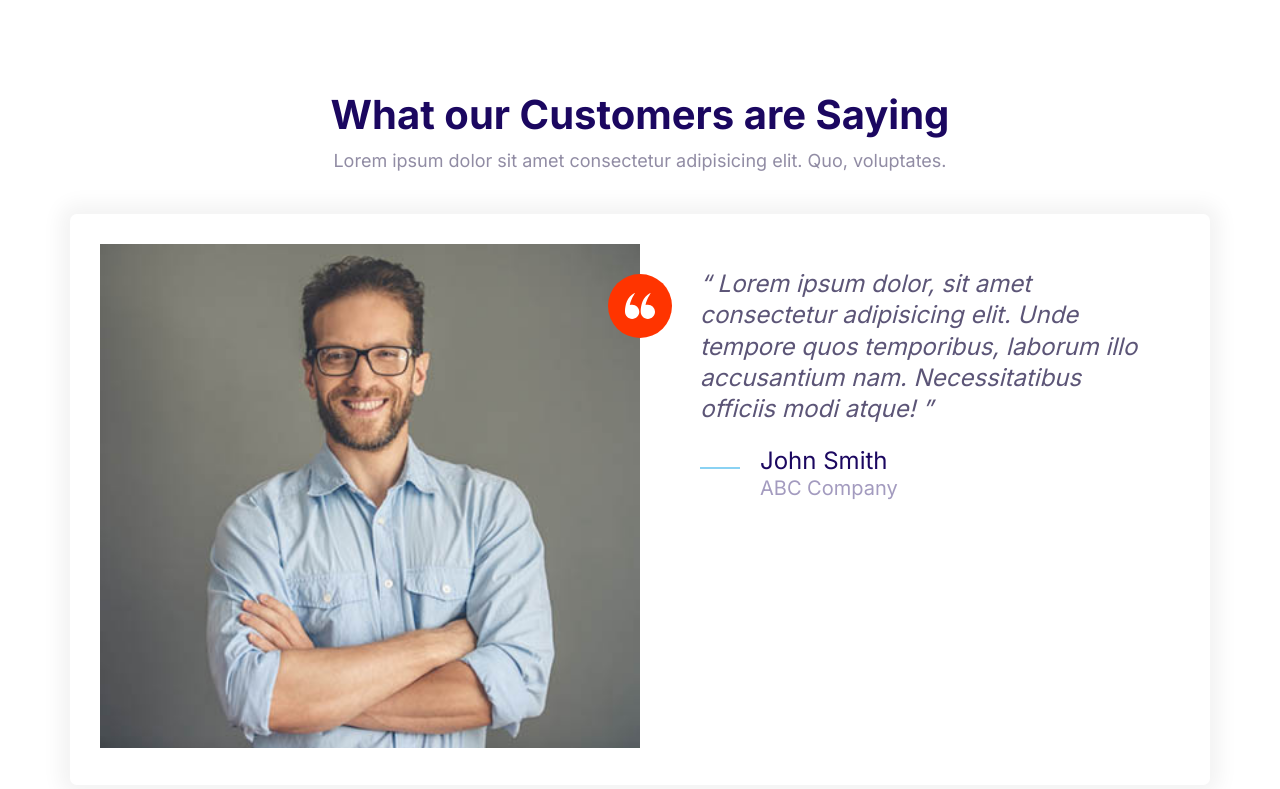
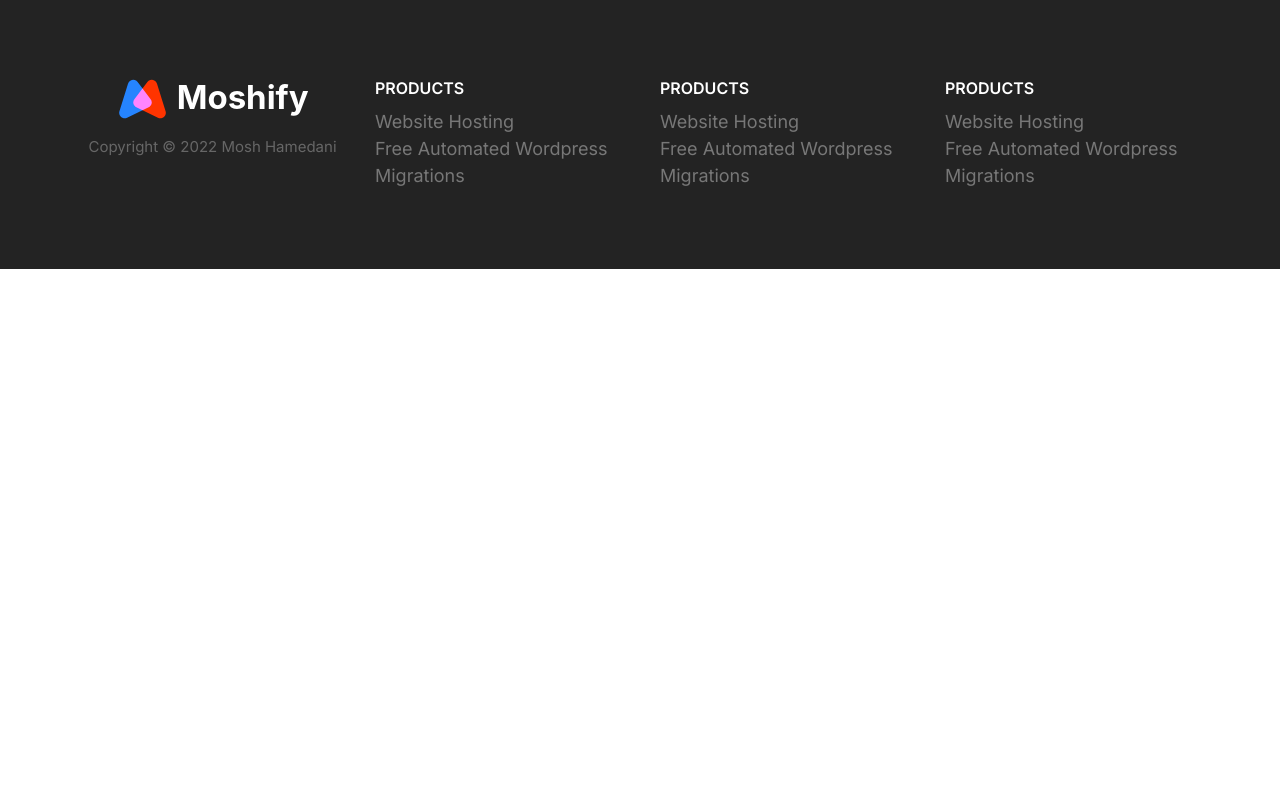
Before and after one commit to Reiro31/Moshify, a plain HTML site: page index.html in a window 1280 px wide. Drawn offline with Linux system fonts and the light colour scheme.

Commit message:
Finished the footer element.

```diff
--- a/css/styles.css
+++ b/css/styles.css
@@ -174,7 +174,7 @@ a{
     background: var(--color-accent);
 }
 .icon-container__chevron{
-    background: var(--color-body-darker);
+    background: #333;
     width: 50px;
     height: 50px;
 }
@@ -705,3 +705,65 @@ line-height: 1.3;
   }
 
 }
+
+/*Footer*/
+
+.footer{
+    background: #232323;
+}
+.footer a{
+    color: #777;
+    transition: color 0.3s;
+}
+.footer a:hover{
+    color: white;
+}
+.footer__section{
+    padding: 2rem;
+    border: 2px solid #393939;
+}
+.footer__section .list{
+    margin: 0;
+}
+.footer__heading{
+    text-transform: uppercase;
+    font-weight: 600;
+}
+.footer__brand{
+    margin-top: 5rem;
+    text-align: center;
+}
+.footer__brand img{
+    width: 100%;
+    max-width: 230px;
+}
+.footer__copyright{
+    font-size: 2.1rem;
+    color: white;
+    opacity: 0.3;
+}
+@media screen and (min-width:768px){
+    .footer__sections{
+        grid-template-columns: repeat(auto-fit,minmax(10rem, 1fr));
+    }
+    .footer__section{
+        border: none;
+    }
+    .footer .icon-container__chevron{
+        display: none;
+    }
+    .footer .collapsible__content{
+        opacity: 1;
+        max-height: 100%;
+    }
+    .footer__brand{
+        order: -1;
+        margin-top: 1rem;
+    }
+    .footer__copyright{
+        font-size: 1.5rem;
+    }
+    .footer__heading{
+        font-size: 1.6rem;
+    }
+}
--- a/index.html
+++ b/index.html
@@ -15,52 +15,65 @@
     <link rel="stylesheet" href="css/styles.css" />
   </head>
   <body>
-    <section class="block">
-      <header class="block__header">
-        <h2>What our Customers are Saying</h2>
-        <p>
-          Lorem ipsum dolor sit amet consectetur adipisicing elit. Quo,
-          voluptates.
-        </p>
-      </header>
-      <div class="container">
-        <div class="card testimonial">
-          <div class="grid grid--1x2">
-            <div class="testimonial__image">
-              <img
-                src="/images/testimonial.jpg"
-                alt="A happy, smiling customer"
-              />
-              <span class="icon-container icon-container--accent">
-                <svg class="icon icon--white icon--small">
-                  <use xlink:href="images/sprite.svg#quotes"></use>
+    <footer class="block block--dark footer">
+      <div class="container grid footer__sections">
+        <section class="collapsible collapsible--expanded footer__section">
+          <header class="collapsible__header">
+            <h2 class="collapsible__heading footer__heading">Products</h2>
+            <span class="icon-container icon-container__chevron">
+              <svg class="icon icon--white collapsible__chevron">
+                <use xlink:href="images/sprite.svg#chevron"></use>
               </svg>
             </span>
+          </header>
+          <div class="collapsible__content">
+            <ul class="list">
+              <li><a href="#">Website Hosting</a></li>
+              <li><a href="#">Free Automated Wordpress</a></li>
+              <li><a href="#">Migrations</a></li>
+            </ul>
           </div>
-            <blockquote class="quote">
-              <p class="quote__text">
-                Lorem ipsum dolor, sit amet consectetur adipisicing elit. Unde
-                tempore quos temporibus, laborum illo accusantium nam.
-                Necessitatibus officiis modi atque!
-              </p>
-              <footer>
-                <div class="media">
-                  <div class="media__image">
-                    <svg class="icon icon--primary quote__line">
-                      <use xlink:href="images/sprite.svg#line"></use>
+        </section>
+        <section class="collapsible footer__section">
+          <header class="collapsible__header">
+            <h2 class="collapsible__heading footer__heading">Products</h2>
+            <span class="icon-container icon-container__chevron">
+              <svg class="icon icon--white collapsible__chevron">
+                <use xlink:href="images/sprite.svg#chevron"></use>
               </svg>
+            </span>
+          </header>
+          <div class="collapsible__content">
+            <ul class="list">
+              <li><a href="#">Website Hosting</a></li>
+              <li><a href="#">Free Automated Wordpress</a></li>
+              <li><a href="#">Migrations</a></li>
+            </ul>
           </div>
-                  <div class="media__body">
-                    <h3 class="media__title quote__author">John Smith</h3>
-                    <p class="quote__organization">ABC Company</p>
+        </section>
+        <section class="collapsible footer__section">
+          <header class="collapsible__header">
+            <h2 class="collapsible__heading footer__heading">Products</h2>
+            <span class="icon-container icon-container__chevron">
+              <svg class="icon icon--white collapsible__chevron">
+                <use xlink:href="images/sprite.svg#chevron"></use>
+              </svg>
+            </span>
+          </header>
+          <div class="collapsible__content">
+            <ul class="list">
+              <li><a href="#">Website Hosting</a></li>
+              <li><a href="#">Free Automated Wordpress</a></li>
+              <li><a href="#">Migrations</a></li>
+            </ul>
           </div>
+        </section>
+        <section class="footer__brand">
+          <img src="/images/logo.svg" alt="" />
+          <p class="footer__copyright">Copyright &copy; 2022 Mosh Hamedani</p>
+        </section>
       </div>
     </footer>
-            </blockquote>
-          </div>
-        </div>
-      </div>
-    </section>
     <script src="/js/main.js"></script>
   </body>
 </html>
```
Also changed, not shown: components/footer.html (added, +59 -0 lines). Lines whose indentation alone changed are shown as unchanged.
